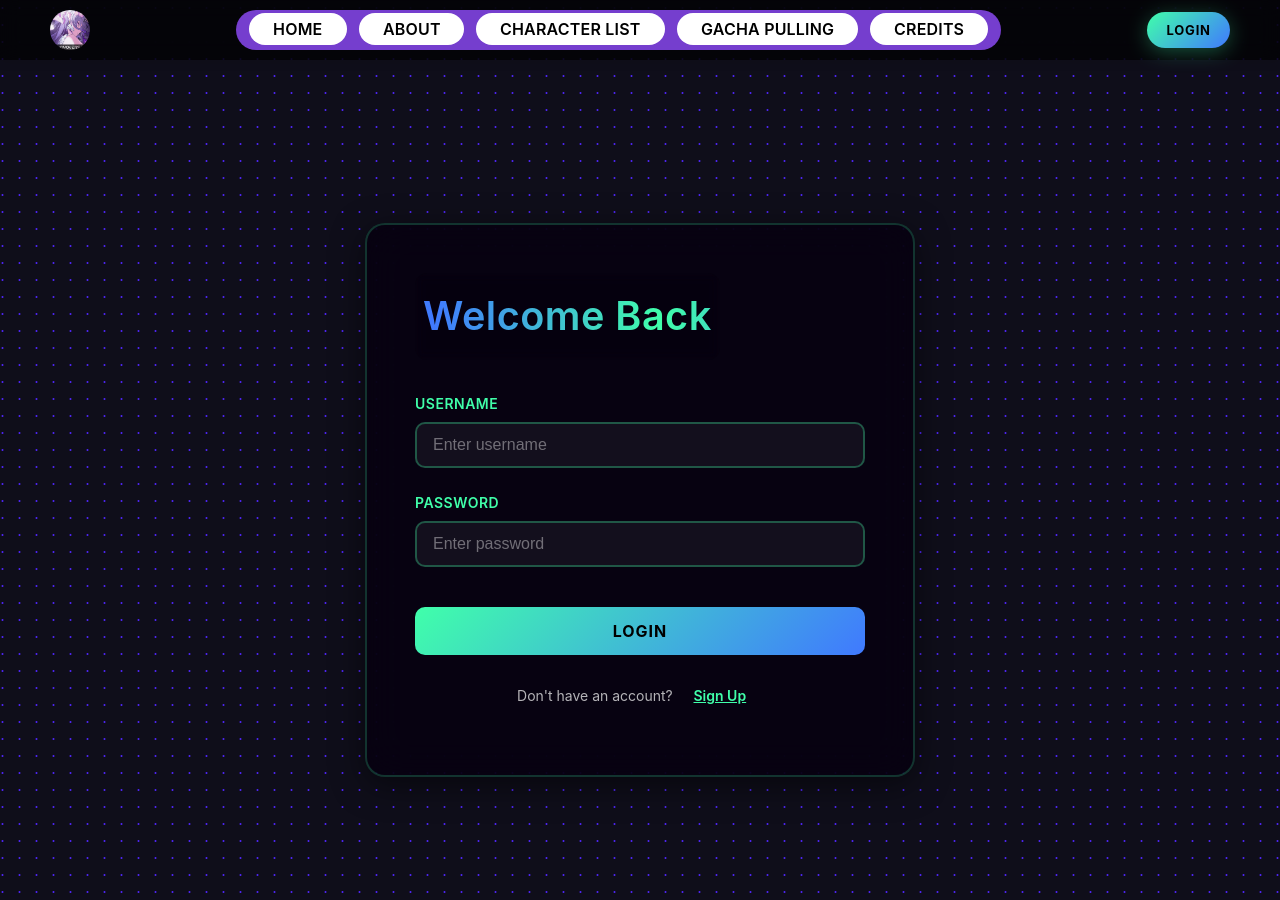
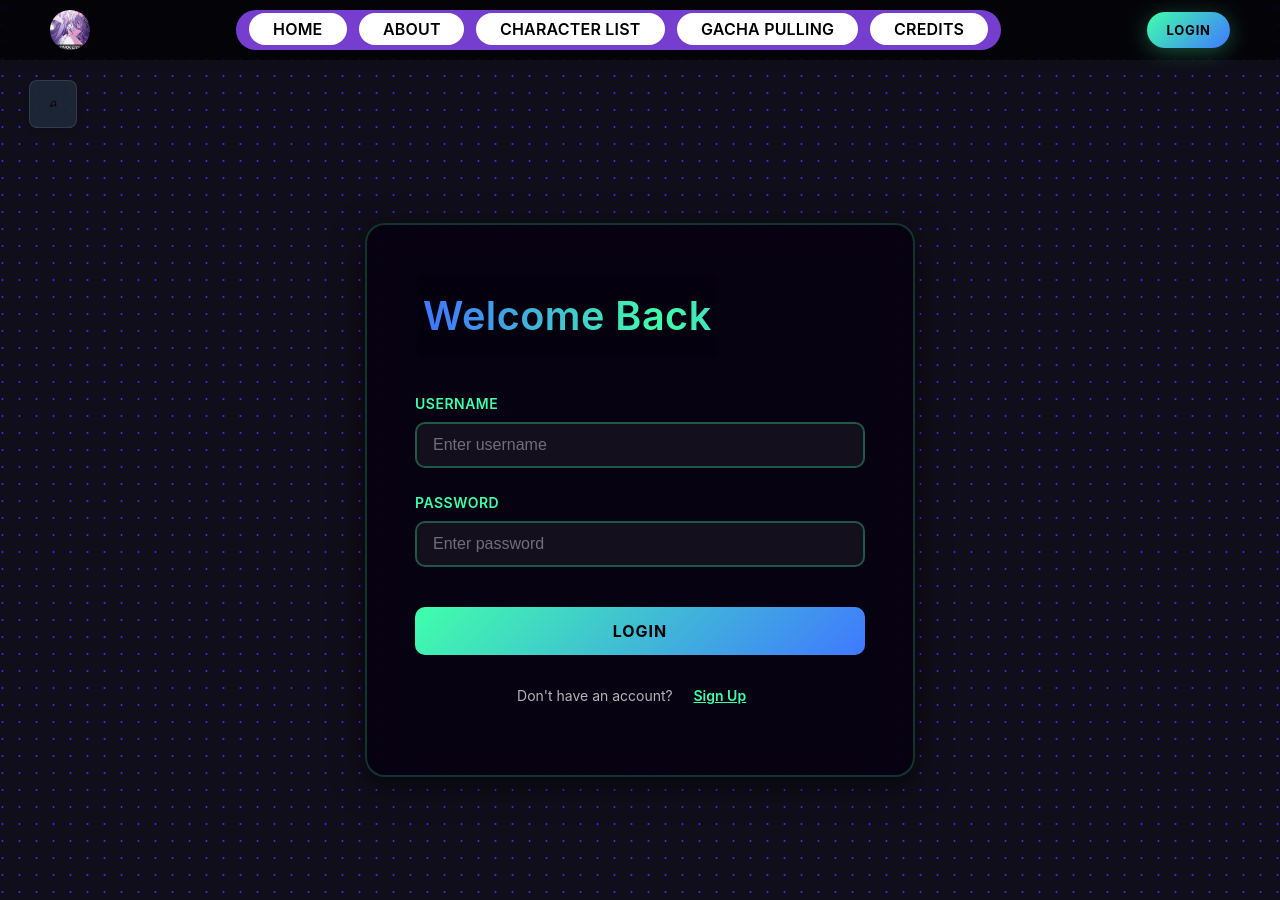
Before and after one commit to kelvindokhoi/hsr_fansite, a React (Vite) app: page /login in a window 1280 px wide. Built offline with nearby package versions, Linux system fonts and the light colour scheme.

Commit message:
modified:   src/App.jsx 	modified:   src/components/MusicSettings.jsx 	modified:   src/css/App.css 	modified:   src/pages/About.jsx 	modified:   src/pages/CharacterListPage.jsx 	modified:   src/pages/Credits.jsx

```diff
--- a/src/App.jsx
+++ b/src/App.jsx
@@ -8,12 +8,14 @@ import Credits from './pages/Credits';
 import Login from './pages/Login';
 import CharacterListPage from './pages/CharacterListPage';
 import WarpSimulator from './pages/WarpSimulator';
+import MusicSettings from './components/MusicSettings';
 import './css/App.css';
 
 function App() {
   return (
     <AuthProvider>  {/* Wrap your app with AuthProvider */}
       <AudioProvider>
+        <div className="app-container">
           <Routes>
             <Route path="/" element={<Home />} />
             <Route path="/about" element={<About />} />
@@ -61,6 +63,11 @@ function App() {
               </div>
             } />
           </Routes>
+          <MusicSettings
+            songSrc="/audio/1764867051_Ripples of Past Reverie (English Ver.)_I7MNqnkTRKc_default.wav"
+            title="Ripples of Past Reverie"
+          />
+        </div>
       </AudioProvider>
     </AuthProvider>
   );
--- a/src/components/MusicSettings.jsx
+++ b/src/components/MusicSettings.jsx
@@ -12,10 +12,20 @@ const MusicSettings = ({ songSrc, title }) => {
     }, [songSrc, playTrack]);
 
     return (
-        <div className="fixed bottom-4 left-4 z-50">
-            {/* Settings Menu */}
+        <div className="music-settings-container" style={{
+            position: 'fixed',
+            left: '1rem',
+            top: '8rem',  /* Changed from 5rem to 11rem to move it down by 60 pixels */
+            zIndex: 10000,
+            display: 'flex',
+            alignItems: 'flex-start'
+        }}>
             {isOpen && (
-                <div className="absolute bottom-14 left-0 bg-gray-800 text-white p-4 rounded-lg shadow-lg w-64 border border-gray-700 animate-fade-in-up">
+                <div className="bg-gray-800/90 backdrop-blur-sm text-white p-4 rounded-lg shadow-lg w-64 border border-gray-700 animate-fade-in ml-2" style={{
+                    position: 'relative',
+                    zIndex: 10001,
+                    boxShadow: '0 4px 6px -1px rgba(0, 0, 0, 0.1), 0 2px 4px -1px rgba(0, 0, 0, 0.06)'
+                }}>
                     <div className="flex justify-between items-center mb-2">
                         <span className="text-sm font-bold text-gray-300">Music Settings</span>
                         <button
@@ -68,10 +78,11 @@ const MusicSettings = ({ songSrc, title }) => {
             {/* Toggle Button */}
             <button
                 onClick={() => setIsOpen(!isOpen)}
-                className="bg-gray-800 hover:bg-gray-700 text-white p-3 rounded-full shadow-lg border border-gray-600 transition-all duration-200 hover:scale-110 focus:outline-none"
+                className="music-settings-button hover:bg-gray-700 text-white p-3 rounded-full shadow-lg transition-all duration-200 hover:scale-110 focus:outline-none flex items-center justify-center"
                 title="Music Settings"
+                style={{ width: '48px', height: '48px' }}
             >
-                <svg xmlns="http://www.w3.org/2000/svg" width="24" height="24" viewBox="0 0 24 24" fill="none" stroke="currentColor" strokeWidth="2" strokeLinecap="round" strokeLinejoin="round">
+                <svg xmlns="http://www.w3.org/2000/svg" width="20" height="20" viewBox="0 0 24 24" fill="none" stroke="currentColor" strokeWidth="2" strokeLinecap="round" strokeLinejoin="round">
                     <path d="M9 18V5l12-2v13"></path>
                     <circle cx="6" cy="18" r="3"></circle>
                     <circle cx="18" cy="16" r="3"></circle>
--- a/src/css/App.css
+++ b/src/css/App.css
@@ -88,3 +88,56 @@ body {
         font-size: 18px;
     }
 }
+
+/* App.css */
+.app-container {
+  position: relative;
+  min-height: 100vh;
+  width: 100%;
+}
+
+/* Ensure the music player stays on top of other content */
+.fixed {
+  position: fixed !important;
+  z-index: 9999 !important; /* Very high z-index to ensure it stays on top */
+}
+
+/* Add smooth transitions for the music panel */
+.animate-fade-in {
+  animation: fadeIn 0.2s ease-in-out;
+  z-index: 10000 !important; /* Higher than the fixed container */
+}
+
+@keyframes fadeIn {
+  from { opacity: 0; transform: translateX(-10px); }
+  to { opacity: 1; transform: translateX(0); }
+}
+
+/* Make sure the music controls are always clickable */
+.music-controls {
+  position: relative;
+  z-index: 1000;
+}
+
+/* Add a subtle backdrop blur for the music panel */
+.backdrop-blur-sm {
+  backdrop-filter: blur(4px);
+  -webkit-backdrop-filter: blur(4px);
+  z-index: 10000 !important; /* Ensure it's above other elements */
+}
+
+/* Ensure the music button is always visible */
+.music-settings-button {
+  position: fixed !important;
+  left: 1.8rem !important;
+  top: 5rem !important;
+  z-index: 10000 !important;
+  background-color: rgba(31, 41, 55, 0.9) !important;
+  border: 1px solid rgba(75, 85, 99, 0.5) !important;
+  box-shadow: 0 4px 6px -1px rgba(0, 0, 0, 0.1), 0 2px 4px -1px rgba(0, 0, 0, 0.06) !important;
+  width: 48px !important;
+  height: 48px !important;
+  display: flex !important;
+  align-items: center !important;
+  justify-content: center !important;
+}
--- a/src/pages/About.jsx
+++ b/src/pages/About.jsx
@@ -4,7 +4,6 @@ import PillNav from '../components/PillNav';
 import GradientText from '../components/GradientText.jsx';
 import DotGrid from '../components/DotGrid.jsx';
 import UserMenu from '../components/UserMenu.jsx';
-import MusicSettings from '../components/MusicSettings';
 import '../css/About.css';
 import StellarJadePNG from '../assets/Item_Stellar_Jade.png';
 import HSRLogoMarch7 from "../assets/HSR_Logo_March7.png";
@@ -88,10 +87,6 @@ function About() {
           </p>
         </div>
       </div>
-      <MusicSettings
-        songSrc="/audio/1764867545_kaze ni naru (Instrumental)_cJRMyk44qsA_default.wav"
-        title="Kaze ni Naru"
-      />
     </div>
   );
 }
--- a/src/pages/CharacterListPage.jsx
+++ b/src/pages/CharacterListPage.jsx
@@ -4,7 +4,6 @@ import PillNav from '../components/PillNav';
 import CharacterList from '../components/CharacterList';
 import GradientText from '../components/GradientText';
 import UserMenu from '../components/UserMenu';
-import MusicSettings from '../components/MusicSettings';
 import { useAuth } from '../context/AuthContext';
 import HSRLogoEvernight from '../assets/HSR_Logo_Evernight.png';
 import StellarJadePNG from '../assets/Item_Stellar_Jade.png';
@@ -125,10 +124,6 @@ const CharacterListPage = () => {
         </GradientText>
         <CharacterList characters={characters} />
       </div>
-      <MusicSettings
-        songSrc="/audio/1764866863_Where Roses Bloom (Voice Memo Clip)_3Z-x3ajjuXM_default.wav"
-        title="Where Roses Bloom"
-      />
     </div>
   );
 };
--- a/src/pages/Credits.jsx
+++ b/src/pages/Credits.jsx
@@ -6,7 +6,6 @@ import StellarJadePNG from '../assets/Item_Stellar_Jade.png';
 import HSRLogoRobin from '../assets/HSR_Logo_Robin1.png'
 import HSRLogoMarch7 from "../assets/HSR_Logo_March7.png";
 import PillNav from '../components/PillNav';
-import MusicSettings from '../components/MusicSettings';
 import '../css/Credits.css';
 
 function Credits() {
@@ -105,10 +104,6 @@ function Credits() {
           </section>
         </div>
       </div>
-      <MusicSettings
-        songSrc="/audio/1764867051_Ripples of Past Reverie (English Ver.)_I7MNqnkTRKc_default.wav"
-        title="Ripples of Past Reverie"
-      />
     </div>
   );
 }
```
Lines whose indentation alone changed are shown as unchanged.
